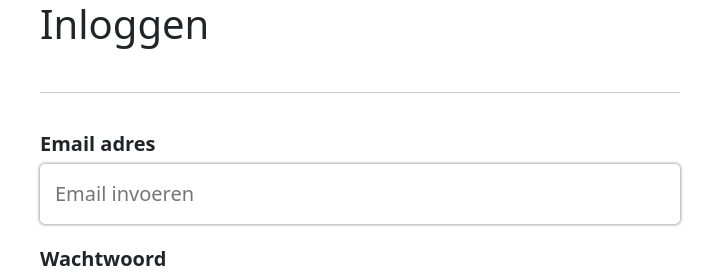
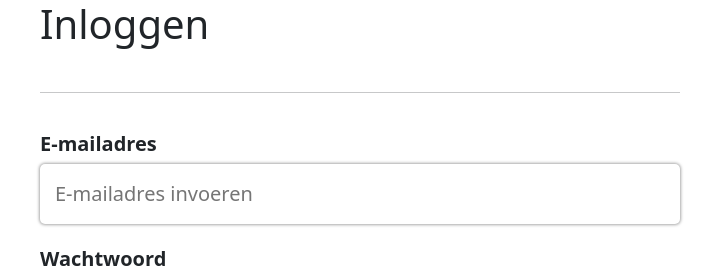
Before and after one commit to wbouhdif/I.Question-Frontend, an Angular app: page /login in a window 1280 px wide. Shown: the top 274 px of the page, without its empty margins (280-999 px from the left). Built offline with nearby package versions, Linux system fonts and the light colour scheme.

Commit message:
Changes email adres to e-mailadres.

```diff
--- a/src/app/login/login.component.html
+++ b/src/app/login/login.component.html
@@ -3,12 +3,12 @@
   <hr>
   <label class="error" [hidden]="statusCode == 200 || statusCode === undefined">
     <h3>Er is een probleem opgetreden.</h3>
-    <p>Deze combinatie van email adres en wachtwoord komt niet voor in ons systeem.</p>
+    <p>Deze combinatie van e-mailadres en wachtwoord komt niet voor in ons systeem.</p>
   </label>
   <div class="form-group-vertical">
-    <label class="label">Email adres</label>
-    <input [(ngModel)]="email" name="email" type="email" class="field-primary" placeholder="Email invoeren">
-    <small [hidden]="!(email === '') || !logInCalled">Vul uw email adres in.</small>
+    <label class="label">E-mailadres</label>
+    <input [(ngModel)]="email" name="email" type="email" class="field-primary" placeholder="E-mailadres invoeren">
+    <small [hidden]="!(email === '') || !logInCalled">Vul uw e-mailadres in.</small>
   </div>
   <div class="form-group-vertical">
     <label class="label">Wachtwoord</label>
--- a/src/app/register/register.component.html
+++ b/src/app/register/register.component.html
@@ -9,7 +9,7 @@
     </div>
   </div>
   <div class="form-group-vertical">
-    <label for="email">Email adres</label>
+    <label for="email">E-mailadres</label>
     <input type="email" class="field-primary" id="email" placeholder="E-mailadres" #email required>
   </div>
   <div class="form-group-vertical">
```
